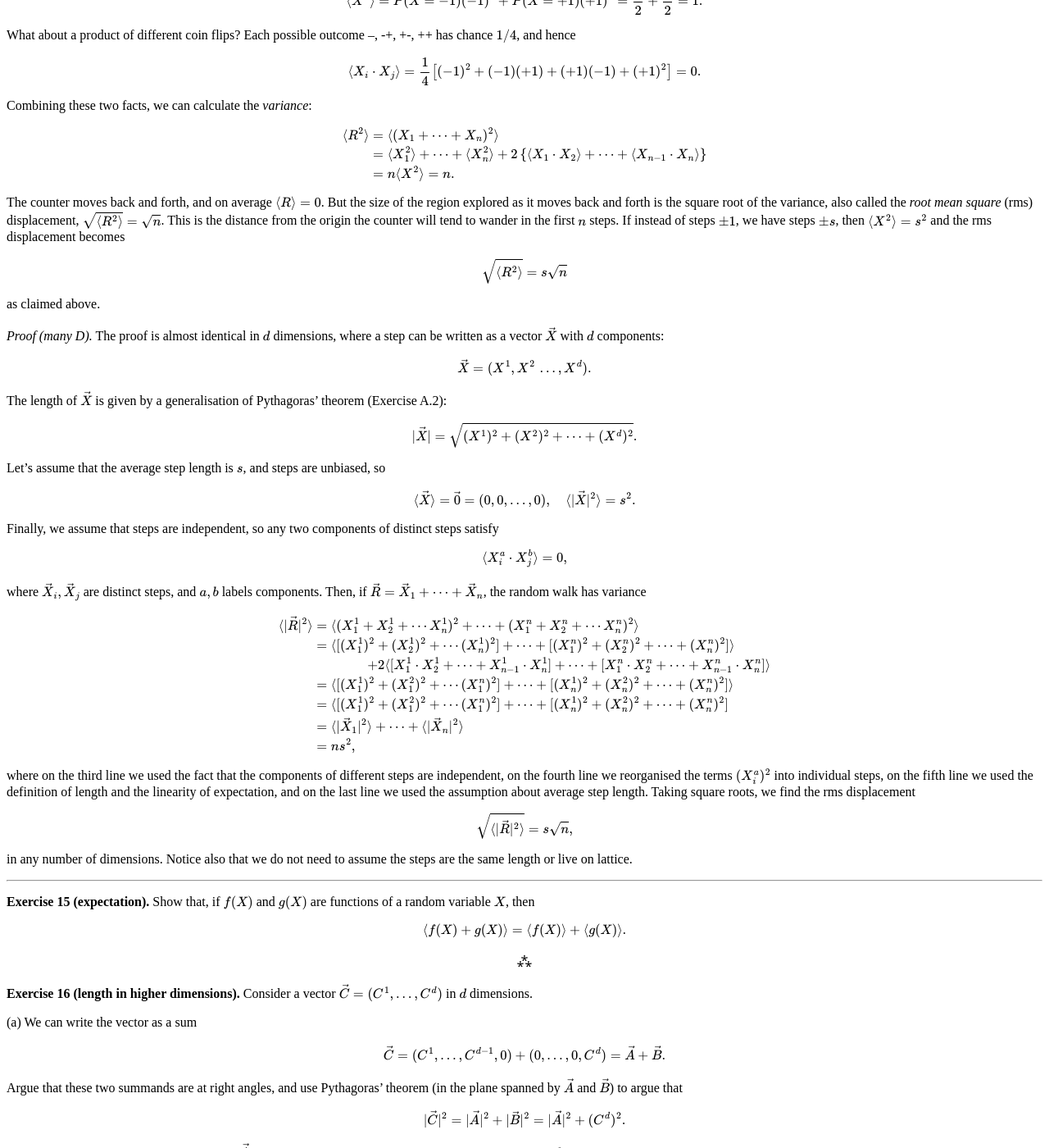
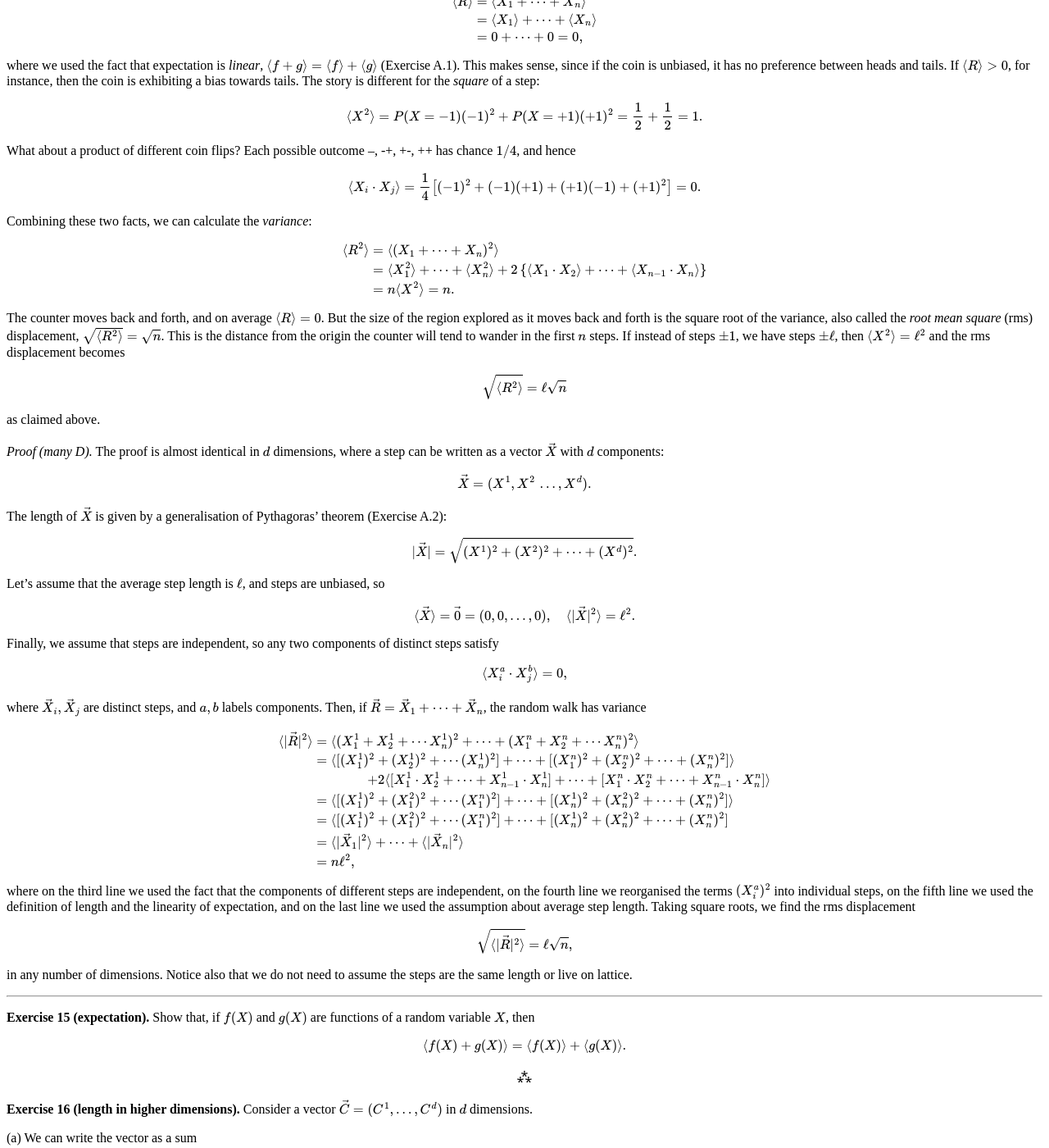
Before and after one commit to hapax/hapax.github.io, a Jekyll site: the page built from assets/simple-physics.md, in a window 1280 px wide and 1400 px high, scrolled down 11626 px. Shown: the whole window at 82% size. Built offline with Jekyll 4.4.1, drawn with Linux system fonts in a browser that asks for light colours; our own code applies the rules of GitHub Pages for plain Markdown files; formulas are drawn with MathJax 3; a script that is not in the unit is left out; some of the changed text lies outside the part shown.

Commit message:
Update simple-physics.md

```diff
--- a/assets/simple-physics.md
+++ b/assets/simple-physics.md
@@ -910,14 +910,14 @@
 the second set of terms vanishes and the first set gives $d^2 \sim
 n\ell^2$, since each $s_i^2 = \ell^2$.
 Taking square roots, $d \sim \ell\sqrt{n}$ as claimed.
-The details of the proof are spelt
-out in an <a href="#sec-4-3">optional section</a> below.
 
 This $\sqrt{t}$ scaling is the defining feature of a *random walk*.
 Remarkably, the scaling does not depend on the number of dimensions.
 It is just as true for an atom jiggling in three dimensions, a drunkard wandering a
 two-dimensional streetscape, or a virtual bacterium foraging in a
 216-dimensional simulation.
+The details of the proof are spelt
+out in an <a href="#sec-4-3">optional section</a> below.
 
 If a random walker moves with speed $v$, a step takes time
 $\tau = \ell/v$, so after time $t$ the walker tends to wander a
@@ -1269,11 +1283,11 @@
 displacement, $\sqrt{\langle R^2\rangle} = \sqrt{n}$.
 This is the distance from the origin the counter will tend to wander
 in the first $n$ steps.
-If instead of steps $\pm 1$, we have steps $\pm s$, then $\langle
-X^2\rangle = s^2$ and the rms displacement becomes
+If instead of steps $\pm 1$, we have steps $\pm \ell$, then $\langle
+X^2\rangle = \ell^2$ and the rms displacement becomes
 
 $$
-\sqrt{\langle R^2\rangle} = s\sqrt{n}
+\sqrt{\langle R^2\rangle} = \ell\sqrt{n}
 $$
 
 as claimed above.
@@ -1292,11 +1306,11 @@
 |\vec{X}| = \sqrt{(X^1)^2 + (X^2)^2 + \cdots + (X^d)^2}.
 $$
 
-Let's assume that the average step length is $s$, and steps are
+Let's assume that the average step length is $ \ell $, and steps are
 unbiased, so
 
 $$
-\langle \vec{X} \rangle = \vec{0} = (0, 0, \ldots, 0), \quad \langle |\vec{X}|^2 \rangle = s^2.
+\langle \vec{X} \rangle = \vec{0} = (0, 0, \ldots, 0), \quad \langle |\vec{X}|^2 \rangle = \ell^2.
 $$
 
 Finally, we assume that steps are independent, so any two components of
@@ -1326,7 +1340,7 @@
 (X_1^n)^2] + \cdots +  [(X_n^1)^2 + (X_n^2)^2 + \cdots +(X_n^n)^2]\\
 & = \langle |\vec{X}_1|^2\rangle + \cdots +\langle
 |\vec{X}_n|^2\rangle\\
-& = n s^2,
+& = n \ell^2,
 \end{align*}
 $$
 
@@ -1338,7 +1352,7 @@
 Taking square roots, we find the rms displacement
 
 $$
-\sqrt{\langle |\vec{R}|^2\rangle} = s\sqrt{n},
+\sqrt{\langle |\vec{R}|^2\rangle} = \ell\sqrt{n},
 $$
 
 in any number of dimensions.
```
Also changed, not shown: other parts of assets/simple-physics.md (+18 -4 lines).
